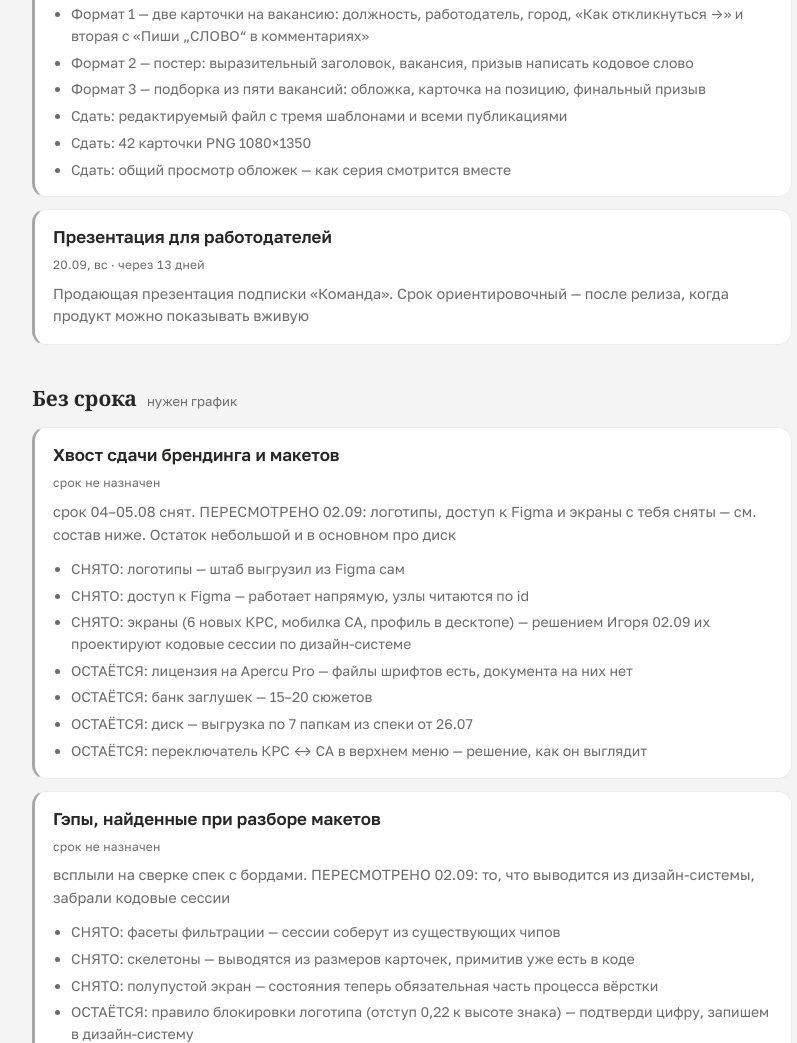
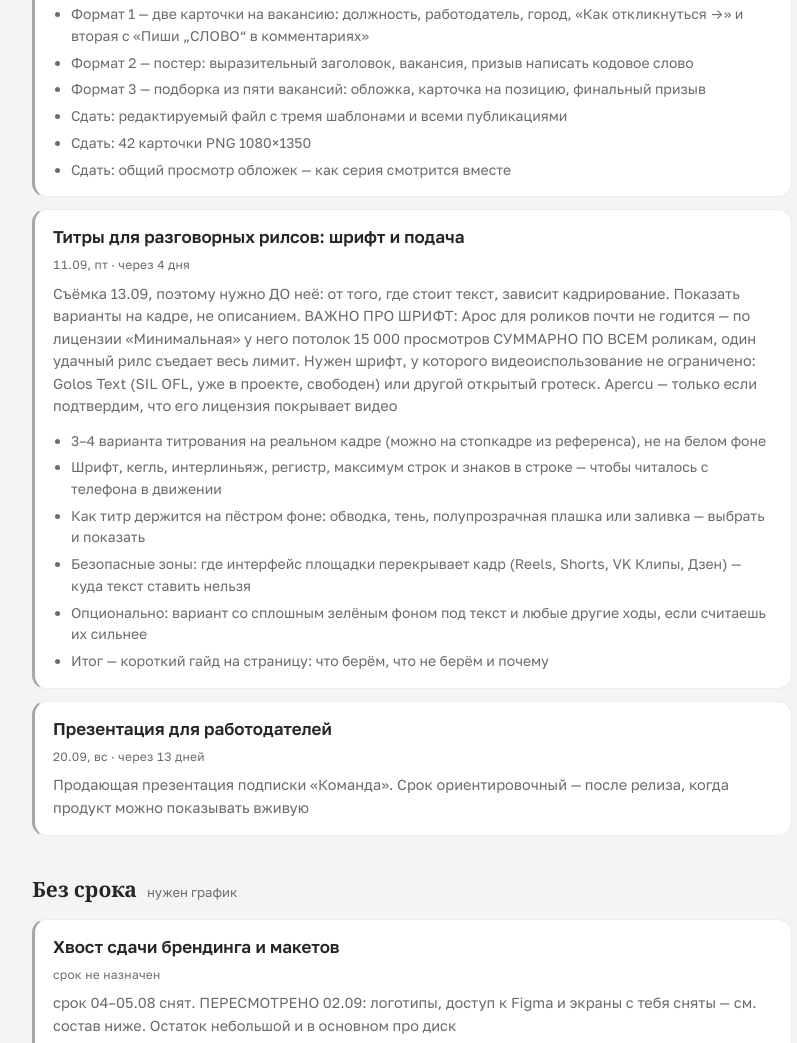
Before and after one commit to selenovigor/krs-design, a plain HTML site: page index.html in a window 1280 px wide. Shown: the part 981-2024 px from the top of the page, without its empty margins (228-1025 px from the left). Drawn offline with nearby package versions, Linux system fonts and the light colour scheme.

Commit message:
доска: обновление 2026-09-07

```diff
--- a/index.html
+++ b/index.html
@@ -83,7 +83,7 @@
       <div class="counter"><b>8</b><span>дней до релиза 15.09</span></div>
       <div class="counter hot"><b>2</b><span>просрочено</span></div>
       <div class="counter"><b>0</b><span>сегодня и завтра</span></div>
-      <div class="counter"><b>7</b><span>задач всего</span></div>
+      <div class="counter"><b>8</b><span>задач всего</span></div>
     </div>
   </header>
 
@@ -106,6 +106,11 @@
       <span class="stamp">11.09, пт · через 4 дня</span>
       <p>ТЗ от Игоря 06.09, файл у тебя на доске и в ветке. Тексты карточек уже в ТЗ, подписи к постам не входят. Логотипы работодателей — из ТЗ по ссылкам; неподтверждённые знаки заменяем нашим логотипом. Размер 1080×1350</p>
       <ul class="parts"><li>Формат 1 — две карточки на вакансию: должность, работодатель, город, «Как откликнуться →» и вторая с «Пиши „СЛОВО“ в комментариях»</li><li>Формат 2 — постер: выразительный заголовок, вакансия, призыв написать кодовое слово</li><li>Формат 3 — подборка из пяти вакансий: обложка, карточка на позицию, финальный призыв</li><li>Сдать: редактируемый файл с тремя шаблонами и всеми публикациями</li><li>Сдать: 42 карточки PNG 1080×1350</li><li>Сдать: общий просмотр обложек — как серия смотрится вместе</li></ul>
+    </article><article class="task ">
+      <h3>Титры для разговорных рилсов: шрифт и подача</h3>
+      <span class="stamp">11.09, пт · через 4 дня</span>
+      <p>Съёмка 13.09, поэтому нужно ДО неё: от того, где стоит текст, зависит кадрирование. Показать варианты на кадре, не описанием. ВАЖНО ПРО ШРИФТ: Apoc для роликов почти не годится — по лицензии «Минимальная» у него потолок 15 000 просмотров СУММАРНО ПО ВСЕМ роликам, один удачный рилс съедает весь лимит. Нужен шрифт, у которого видеоиспользование не ограничено: Golos Text (SIL OFL, уже в проекте, свободен) или другой открытый гротеск. Apercu — только если подтвердим, что его лицензия покрывает видео</p>
+      <ul class="parts"><li>3–4 варианта титрования на реальном кадре (можно на стопкадре из референса), не на белом фоне</li><li>Шрифт, кегль, интерлиньяж, регистр, максимум строк и знаков в строке — чтобы читалось с телефона в движении</li><li>Как титр держится на пёстром фоне: обводка, тень, полупрозрачная плашка или заливка — выбрать и показать</li><li>Безопасные зоны: где интерфейс площадки перекрывает кадр (Reels, Shorts, VK Клипы, Дзен) — куда текст ставить нельзя</li><li>Опционально: вариант со сплошным зелёным фоном под текст и любые другие ходы, если считаешь их сильнее</li><li>Итог — короткий гайд на страницу: что берём, что не берём и почему</li></ul>
     </article><article class="task ">
       <h3>Презентация для работодателей</h3>
       <span class="stamp">20.09, вс · через 13 дней</span>
```
